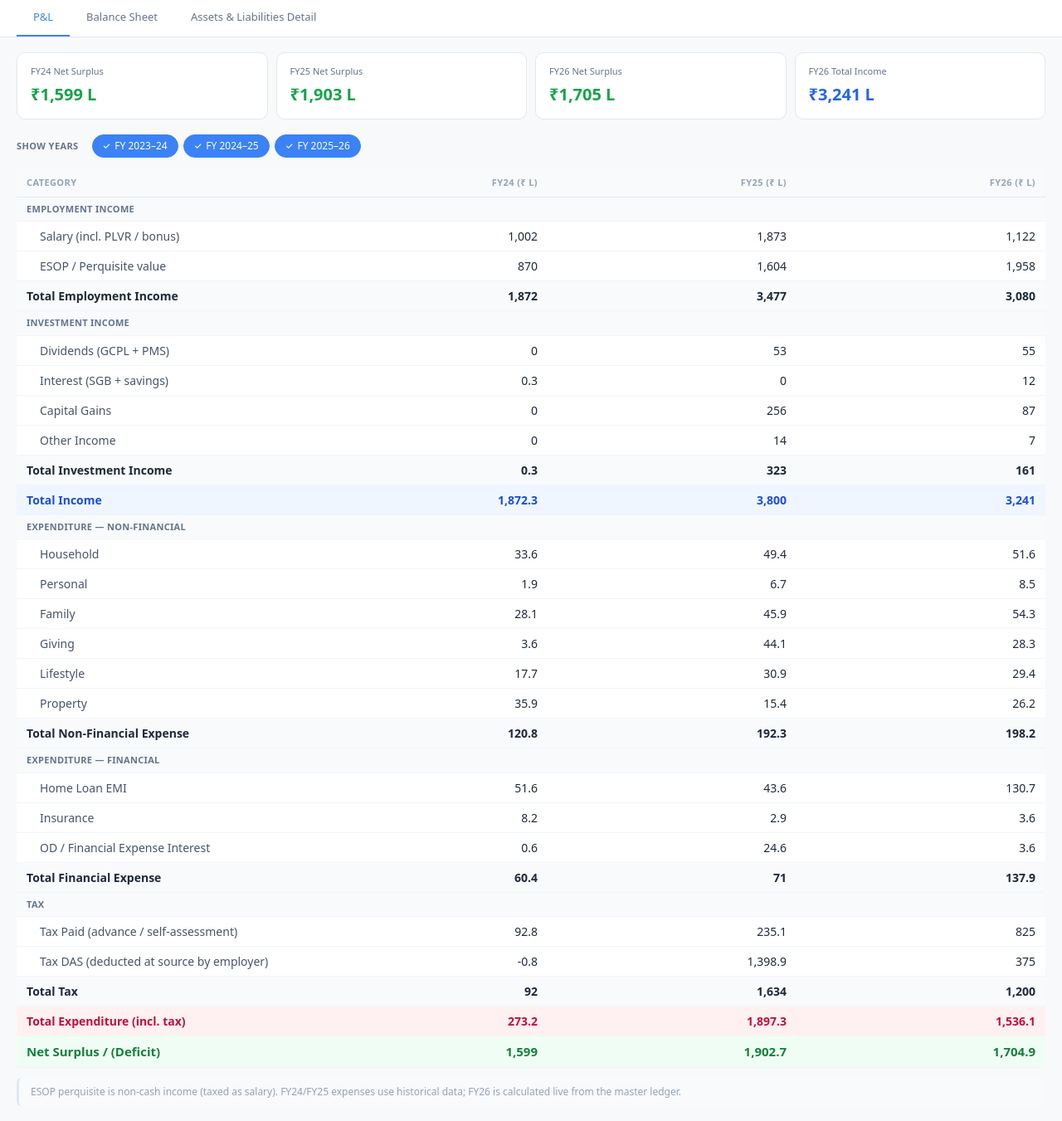
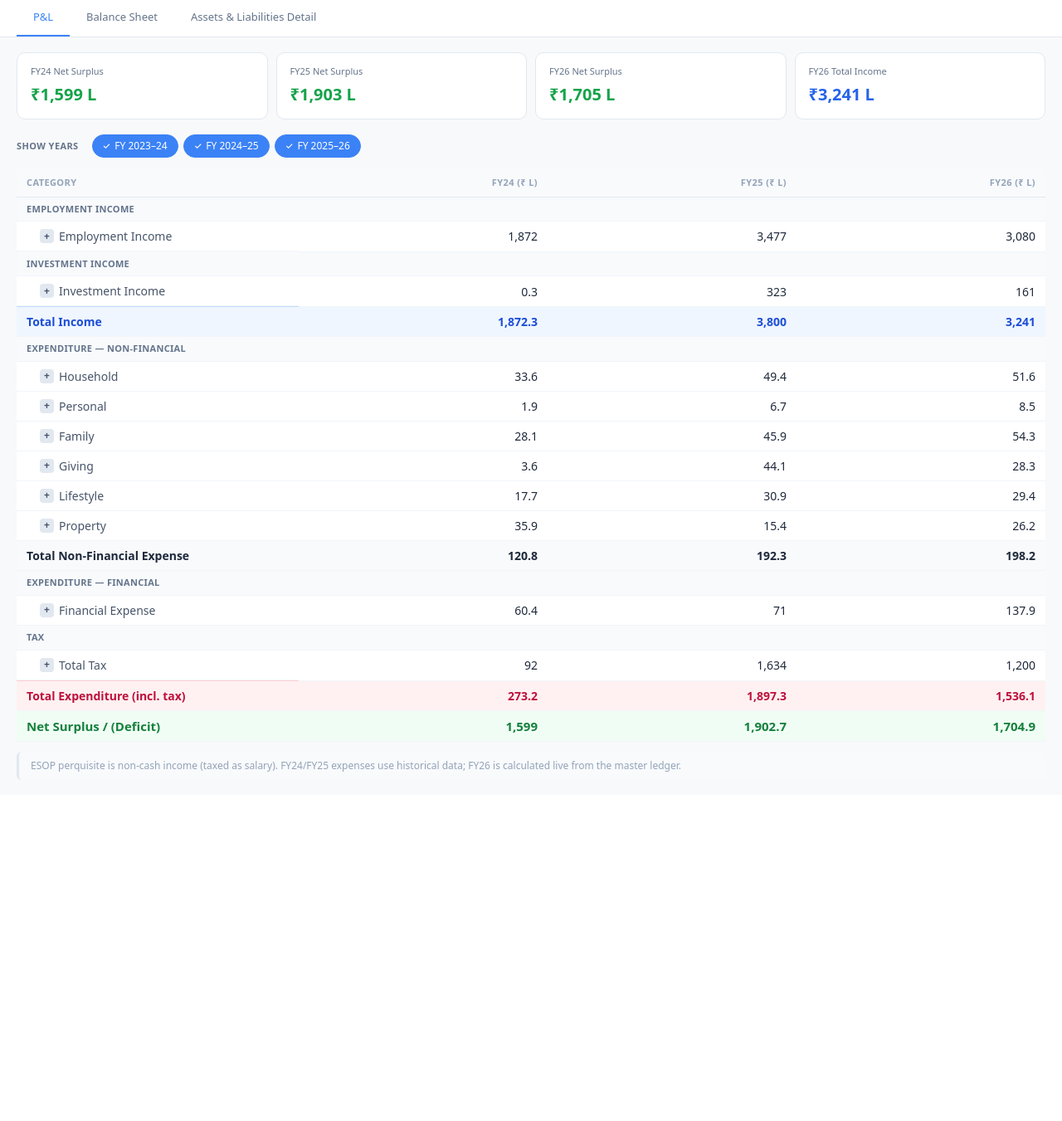
Before and after one commit to sudhirsitapati-code/expense-app, a Flask app: page /financial-statements in a window 1280 px wide. Shown: the part 41-1392 px from the top of the page at 83% size. After the commit the page ends 981 px from the top, so only its background shows below. Run offline with Flask 3, Linux system fonts and the light colour scheme; the visitor is signed in with stand-in values (Sample User, id 1); some libraries are stand-ins or nearby versions.

Commit message:
P&L: expandable + rows for income, non-financial categories, financial, and tax
Each category row shows a + button; clicking expands to show constituent sub-items.
Non-financial super-categories (Household, Family, etc.) expand to individual
expense headings. Income and tax sections also expandable. API now returns
expense_detail breakdown by super-category per FY.

Co-Authored-By: Claude Sonnet 4.6 <noreply@anthropic.com>

```diff
--- a/app.py
+++ b/app.py
@@ -634,23 +634,31 @@ def api_financial_statements():
                     "Financial Expense", "Tax"]
 
     def mis_expenses(monthly_dict):
-        """Return super-category totals AND individual Financial heading totals."""
+        """Return super-category totals, per-heading detail, AND individual Financial heading totals."""
         super_totals = {cat: 0 for cat in SUPER_ORDER}
+        heading_totals = {}
         fin_detail = {h: 0 for h in FIN_HEADINGS}
         for heading, months in monthly_dict.items():
             super_cat = HEADING_SUPER.get(heading, "Household")
             val = sum(v for v in months.values() if v and v > 0)
             super_totals[super_cat] += val
+            heading_totals[heading] = round(val / 100000, 2)
             if heading in fin_detail:
                 fin_detail[heading] += val
+        # group headings by super-category for drilldown
+        detail_by_super = {cat: {} for cat in SUPER_ORDER}
+        for heading, val in heading_totals.items():
+            super_cat = HEADING_SUPER.get(heading, "Household")
+            detail_by_super[super_cat][heading] = val
         return (
             {k: round(v / 100000, 2) for k, v in super_totals.items()},
             {k: round(v / 100000, 2) for k, v in fin_detail.items()},
+            detail_by_super,
         )
 
-    exp_fy24, fin_fy24 = mis_expenses(MIS_FY24_MONTHLY)
-    exp_fy25, fin_fy25 = mis_expenses(MIS_FY25_MONTHLY)
-    exp_fy26, fin_fy26 = mis_expenses(MIS_FY26_MONTHLY)
+    exp_fy24, fin_fy24, det_fy24 = mis_expenses(MIS_FY24_MONTHLY)
+    exp_fy25, fin_fy25, det_fy25 = mis_expenses(MIS_FY25_MONTHLY)
+    exp_fy26, fin_fy26, det_fy26 = mis_expenses(MIS_FY26_MONTHLY)
 
     # ── Hardcoded income / tax from tax files ────────────────────────────────
     income = {
@@ -722,7 +730,7 @@ def api_financial_statements():
         {"name":"Loan against shares","type":"Pledge Loan","fy24":440,"fy25":840,"fy26":None},
     ]
 
-    def pl_for_fy(fy, exp, fin_detail):
+    def pl_for_fy(fy, exp, fin_detail, det):
         inc = income[fy]
         total_inc = inc["salary"] + inc["esop"] + inc["dividends"] + inc["interest"] + inc["capital_gains"] + inc["other"]
         non_fin = sum(exp.get(s, 0) for s in NON_FIN)
@@ -741,6 +749,7 @@ def api_financial_statements():
             "income": inc,
             "total_income": round(total_inc, 2),
             "expenses": exp,
+            "expense_detail": det,
             "non_financial_total": round(non_fin, 2),
             "fin_detail": {
                 "home_loan": home_loan,
@@ -757,9 +766,9 @@ def api_financial_statements():
 
     return jsonify({
         "pl": {
-            "FY24": pl_for_fy("FY24", exp_fy24, fin_fy24),
-            "FY25": pl_for_fy("FY25", exp_fy25, fin_fy25),
-            "FY26": pl_for_fy("FY26", exp_fy26, fin_fy26),
+            "FY24": pl_for_fy("FY24", exp_fy24, fin_fy24, det_fy24),
+            "FY25": pl_for_fy("FY25", exp_fy25, fin_fy25, det_fy25),
+            "FY26": pl_for_fy("FY26", exp_fy26, fin_fy26, det_fy26),
         },
         "balance_sheet": balance_sheet,
         "assets": assets,
--- a/templates/financial_statements.html
+++ b/templates/financial_statements.html
@@ -47,6 +47,14 @@ body { background:#f8f9fa; font-size:14px; }
 .fs-table tr.tot td { font-weight:700; background:#eff6ff; color:#1d4ed8; border-top:1px solid #bfdbfe; font-size:14px; }
 .fs-table tr.totp td { font-weight:700; background:#f0fdf4; color:#15803d; border-top:1px solid #bbf7d0; font-size:15px; }
 .fs-table tr.totr td { font-weight:700; background:#fff1f2; color:#be123c; border-top:1px solid #fecdd3; font-size:14px; }
+/* Expandable rows */
+.expand-btn { display:inline-flex; align-items:center; justify-content:center; width:17px; height:17px; border-radius:4px; background:#e2e8f0; color:#475569; font-size:12px; font-weight:700; cursor:pointer; margin-right:6px; user-select:none; flex-shrink:0; line-height:1; transition:background .1s; }
+.expand-btn:hover { background:#cbd5e1; }
+.expand-btn.open { background:#3b82f6; color:#fff; }
+.fs-table tr.child-row td { background:#fafbff; font-size:13px; color:#475569; }
+.fs-table tr.child-row td.i { padding-left:46px; }
+.fs-table tr.child-row { display:none; }
+.fs-table tr.child-row.visible { display:table-row; }
 
 .badge { display:inline-block; font-size:11px; padding:2px 9px; border-radius:10px; font-weight:500; }
 .bg { background:#dcfce7; color:#16a34a; }
@@ -178,6 +186,15 @@ function applyColVisibility() {
   });
 }
 
+let _expandState = {};
+
+function toggleExpand(id) {
+  _expandState[id] = !_expandState[id];
+  const btn = document.getElementById('btn-' + id);
+  if (btn) { btn.classList.toggle('open', _expandState[id]); btn.textContent = _expandState[id] ? '−' : '+'; }
+  document.querySelectorAll('.child-of-' + id).forEach(tr => tr.classList.toggle('visible', !!_expandState[id]));
+}
+
 function renderPL(d) {
   const p = d.pl;
   const fy = ALL_FY;
@@ -188,37 +205,58 @@ function renderPL(d) {
     <div class="kpi"><div class="kpi-label">FY26 Net Surplus</div><div class="kpi-val ${p.FY26.net_surplus>=0?'green':'red'}">${fmtL(p.FY26.net_surplus)}</div></div>
     <div class="kpi"><div class="kpi-label">FY26 Total Income</div><div class="kpi-val blue">${fmtL(p.FY26.total_income)}</div></div>`;
 
-  const NON_FIN = d.non_fin_supers;
+  const NON_FIN = ['Household','Personal','Family','Giving','Lifestyle','Property'];
   const cols = fy.length + 1;
   let html = '';
 
+  // Income sections — expandable
+  const incId = 'emp-income';
   html += sh('Employment Income', cols);
-  html += row('Salary (incl. PLVR / bonus)', fy.map(f => p[f].income.salary));
-  html += row('ESOP / Perquisite value', fy.map(f => p[f].income.esop));
-  html += subrow('Total Employment Income', fy.map(f => p[f].income.salary + p[f].income.esop));
+  html += expandRow(incId, 'Employment Income', fy.map(f => p[f].income.salary + p[f].income.esop));
+  html += childRow(incId, 'Salary (incl. PLVR / bonus)', fy.map(f => p[f].income.salary));
+  html += childRow(incId, 'ESOP / Perquisite value', fy.map(f => p[f].income.esop));
 
+  const invId = 'inv-income';
   html += sh('Investment Income', cols);
-  html += row('Dividends (GCPL + PMS)', fy.map(f => p[f].income.dividends));
-  html += row('Interest (SGB + savings)', fy.map(f => p[f].income.interest));
-  html += row('Capital Gains', fy.map(f => p[f].income.capital_gains));
-  html += row('Other Income', fy.map(f => p[f].income.other));
-  html += subrow('Total Investment Income', fy.map(f => p[f].income.dividends + p[f].income.interest + p[f].income.capital_gains + p[f].income.other));
+  html += expandRow(invId, 'Investment Income', fy.map(f => p[f].income.dividends + p[f].income.interest + p[f].income.capital_gains + p[f].income.other));
+  html += childRow(invId, 'Dividends (GCPL + PMS)', fy.map(f => p[f].income.dividends));
+  html += childRow(invId, 'Interest (SGB + savings)', fy.map(f => p[f].income.interest));
+  html += childRow(invId, 'Capital Gains', fy.map(f => p[f].income.capital_gains));
+  html += childRow(invId, 'Other Income', fy.map(f => p[f].income.other));
   html += subrow('Total Income', fy.map(f => p[f].total_income), 'tot');
 
+  // Non-financial expense — each super-category expandable
   html += sh('Expenditure — Non-Financial', cols);
-  NON_FIN.forEach(s => { html += row(s, fy.map(f => p[f].expenses[s])); });
+  NON_FIN.forEach(s => {
+    const sid = 'nf-' + s.toLowerCase().replace(/\s+/g,'-');
+    html += expandRow(sid, s, fy.map(f => p[f].expenses[s]));
+    // child rows: individual headings in this super-category
+    fy.forEach((f, fi) => {
+      const detail = p[f].expense_detail[s] || {};
+      if (fi === 0) {
+        Object.keys(detail).forEach(heading => {
+          const vals = fy.map(ff => (p[ff].expense_detail[s] || {})[heading]);
+          html += childRow(sid, heading, vals, true);
+        });
+      }
+    });
+  });
   html += subrow('Total Non-Financial Expense', fy.map(f => p[f].non_financial_total));
 
+  // Financial expense — expandable
+  const finId = 'fin-exp';
   html += sh('Expenditure — Financial', cols);
-  html += row('Home Loan EMI', fy.map(f => p[f].fin_detail.home_loan));
-  html += row('Insurance', fy.map(f => p[f].fin_detail.insurance));
-  html += row('OD / Financial Expense Interest', fy.map(f => p[f].fin_detail.od_interest));
-  html += subrow('Total Financial Expense', fy.map(f => p[f].financial_total));
+  html += expandRow(finId, 'Financial Expense', fy.map(f => p[f].financial_total));
+  html += childRow(finId, 'Home Loan EMI', fy.map(f => p[f].fin_detail.home_loan));
+  html += childRow(finId, 'Insurance', fy.map(f => p[f].fin_detail.insurance));
+  html += childRow(finId, 'OD / Financial Expense Interest', fy.map(f => p[f].fin_detail.od_interest));
 
+  // Tax — expandable
+  const taxId = 'tax-exp';
   html += sh('Tax', cols);
-  html += row('Tax Paid (advance / self-assessment)', fy.map(f => p[f].fin_detail.tax_paid));
-  html += row('Tax DAS (deducted at source by employer)', fy.map(f => p[f].fin_detail.tax_das));
-  html += subrow('Total Tax', fy.map(f => p[f].total_tax));
+  html += expandRow(taxId, 'Total Tax', fy.map(f => p[f].total_tax));
+  html += childRow(taxId, 'Tax Paid (advance / self-assessment)', fy.map(f => p[f].fin_detail.tax_paid));
+  html += childRow(taxId, 'Tax DAS (deducted at source by employer)', fy.map(f => p[f].fin_detail.tax_das));
 
   html += subrow('Total Expenditure (incl. tax)', fy.map(f => p[f].total_expenditure), 'totr');
   html += subrow('Net Surplus / (Deficit)', fy.map(f => p[f].net_surplus), 'totp');
@@ -235,6 +273,19 @@ function row(label, vals) {
 }
 function subrow(label, vals, cls='sub') {
   return `<tr class="${cls}"><td>${label}</td>${vals.map((v, i) => `<td class="r pl-col-${ALL_FY[i]}">${fmt(v)}</td>`).join('')}</tr>`;
+}
+function expandRow(id, label, vals, cls='') {
+  const open = !!_expandState[id];
+  const btnCls = open ? 'expand-btn open' : 'expand-btn';
+  const btnTxt = open ? '−' : '+';
+  return `<tr class="${cls}"><td class="i" style="display:flex;align-items:center;"><span class="${btnCls}" id="btn-${id}" onclick="toggleExpand('${id}')">${btnTxt}</span>${label}</td>${vals.map((v, i) => `<td class="r pl-col-${ALL_FY[i]}">${fmt(v)}</td>`).join('')}</tr>`;
+}
+function childRow(parentId, label, vals, dedup=false) {
+  if (dedup) {
+    // only emit once (called once per heading across all FY — handled above)
+  }
+  const vis = _expandState[parentId] ? ' visible' : '';
+  return `<tr class="child-row child-of-${parentId}${vis}"><td class="i">${label}</td>${vals.map((v, i) => `<td class="r pl-col-${ALL_FY[i]}">${fmt(v)}</td>`).join('')}</tr>`;
 }
 
 function renderBS(d) {
```
